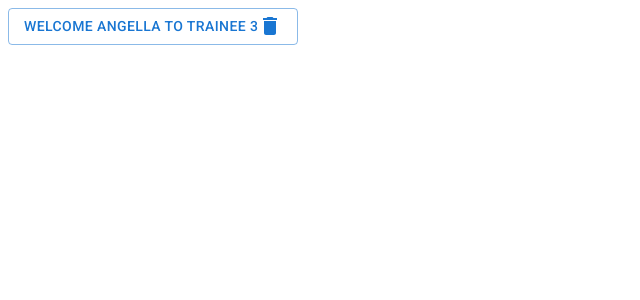
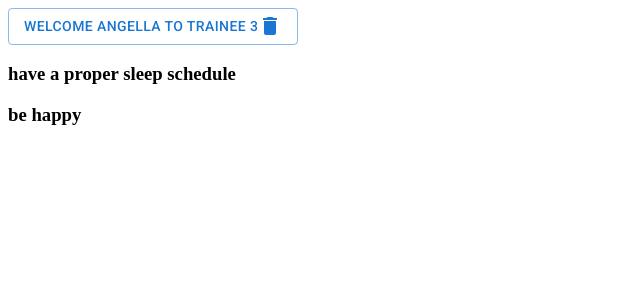
Before and after one commit to Rayahhhmed/streaks, a React (Create React App) app: page / in a window 1280 px wide. Shown: the top 300 px of the page, without its empty margins (0-640 px from the left). Built offline with nearby package versions, Linux system fonts and the light colour scheme.

Commit message:
Habits state completed, habits text are displayed

```diff
--- a/src/App.js
+++ b/src/App.js
@@ -1,10 +1,29 @@
 import './index.css';
+import { useState } from 'react'
 import Header from './components/Header'
+import Habits from './components/Habits'
 
 function App() {
+  const [habits, setHabits] = useState([
+    {
+      id: 1,
+      text: 'have a proper sleep schedule',
+      streak: 3,
+      targetStreak: 14,
+      completed: false,
+    },
+    {
+      id: 2,
+      text: 'be happy',
+      streak: 3,
+      targetStreak: null,
+      completed: false,
+    },
+  ])
   return (
     <div className="App">
       <Header title="welcome angella to trainee 3"/>
+      <Habits habits={habits}/>
     </div>
   );
 }
--- a/src/components/Habit.js
+++ b/src/components/Habit.js
@@ -0,0 +1,9 @@
+export default function Habit({ habit }) {
+  return (
+    <div>
+      <h3>
+        {habit.text}
+      </h3>
+    </div>
+  )
+}
--- a/src/components/Habits.js
+++ b/src/components/Habits.js
@@ -0,0 +1,13 @@
+import Habit from './Habit'
+
+const Habits = ({ habits }) => {
+  return (
+    <div>
+      {habits.map((habit) => (
+        <Habit habit={habit}/>
+      ))}
+    </div>
+  )
+}
+
+export default Habits
```
